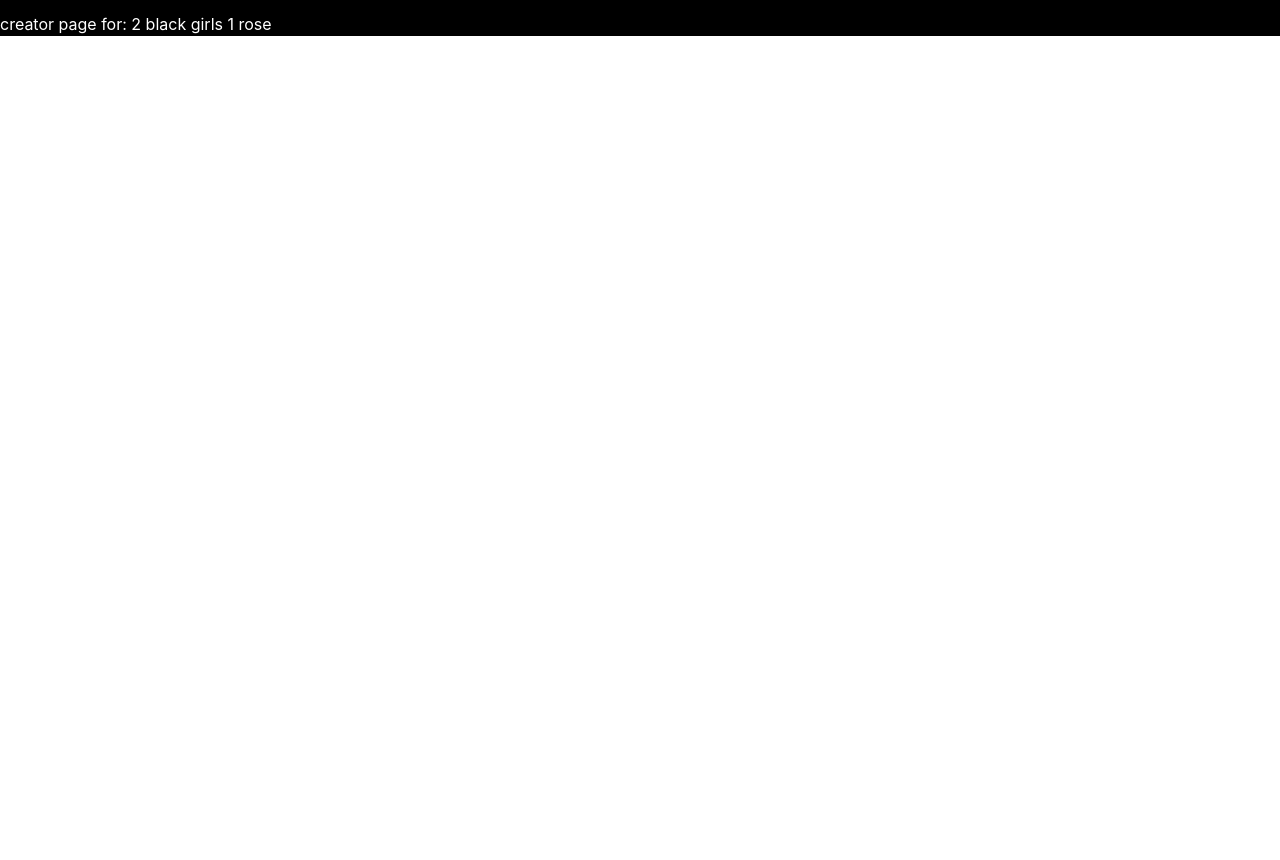
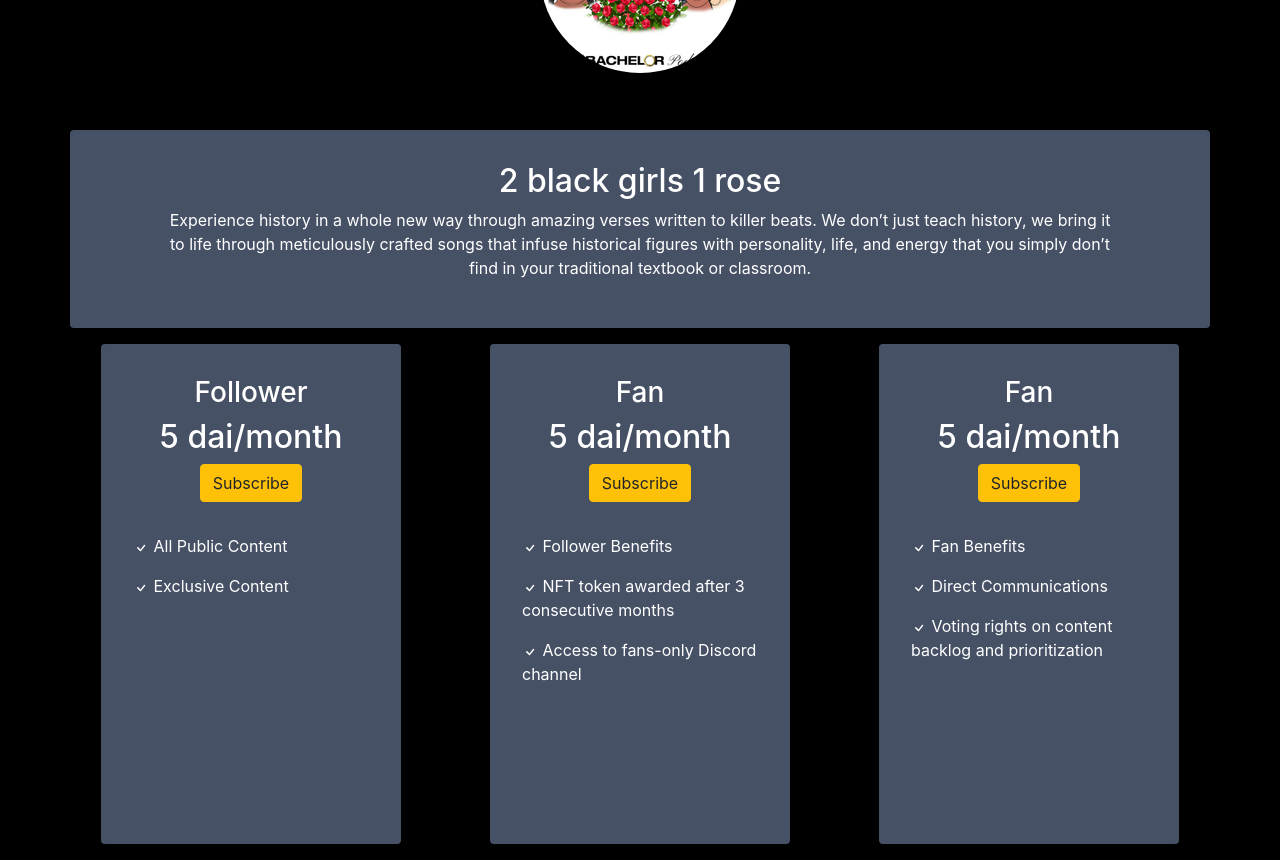
Before and after one commit to georgeweiler/eth-denver-matt-george, a React (Create React App) app: page /creator/2-black-girls-1-rose in a window 1280 px wide. Shown: the part 440-1300 px from the top of the page. Before the commit the page ends 800 px from the top, so only its background shows below. Built offline with nearby package versions, Linux system fonts and the light colour scheme.

Commit message:
add more content to creator page

```diff
--- a/src/pages/Creator/index.js
+++ b/src/pages/Creator/index.js
@@ -1,13 +1,140 @@
 import React from 'react';
 import { Route } from 'react-router-dom';
+import { Button, Container } from 'react-bootstrap';
+import styled from 'styled-components';
 import { contentCreators } from '../../static/data/contentCreators';
 import Hero from '../../components/Hero';
 
-const CreatorPage = ({ heroSrc, title }) => {
+import { Check } from 'react-bootstrap-icons';
+
+const HeroContainer = styled.div`
+  margin-bottom: 150px;
+  position: relative;
+  .profile-img {
+    position: absolute;
+    margin-left: auto;
+    margin-right: auto;
+    left: 0;
+    right: 0;
+    top: 310px;
+    border-radius: 50%;
+    border: 3px solid black;
+  }
+`;
+
+const CreatorInfo = styled(Container)`
+  padding: 2rem 6rem;
+  background-color: ${p => p.theme.gray700};
+  border-radius: 4px;
+  .creator-title {
+    text-align: center;
+  }
+  .creator-desc {
+    text-align: center;
+  }
+`;
+
+const SubscriptionBoxes = styled(Container)`
+  display: flex;
+  justify-content: space-between;
+  .subscription-box {
+    border-radius: 4px;
+    background-color: ${p => p.theme.gray700};
+    padding: 2rem;
+    width: 300px;
+    min-height: 500px;
+    margin: 1rem;
+  }
+  .title {
+    text-align: center;
+  }
+  .price {
+    text-align: center;
+  }
+  .subscribe-btn {
+    margin: auto;
+    display: block;
+  }
+  .benefits-container {
+    margin-top: 2rem;
+    .benefit {
+      margin-top: 1rem;
+    }
+  }
+`;
+
+const CreatorPage = ({ heroSrc, thumbnailSrc, title, description }) => {
+  const subscriptionOptions = [
+    {
+      tier: 'Follower',
+      price: '5 dai/month',
+      onSubscribeClick: () => {
+        console.log('yoo');
+      },
+      benefits: ['All Public Content', 'Exclusive Content'],
+    },
+    {
+      tier: 'Fan',
+      price: '5 dai/month',
+      onSubscribeClick: () => {
+        console.log('yoo');
+      },
+      benefits: [
+        'Follower Benefits',
+        'NFT token awarded after 3 consecutive months',
+        'Access to fans-only Discord channel',
+      ],
+    },
+    {
+      tier: 'Fan',
+      price: '5 dai/month',
+      onSubscribeClick: () => {
+        console.log('yoo');
+      },
+      benefits: [
+        'Fan Benefits',
+        'Direct Communications',
+        'Voting rights on content backlog and prioritization',
+      ],
+    },
+  ];
+
   return (
     <div>
-      <Hero imgSrc={heroSrc} />
-      creator page for: {title}{' '}
+      <HeroContainer>
+        <Hero imgSrc={heroSrc} />
+        <img className="profile-img" src={thumbnailSrc} />
+      </HeroContainer>
+      <CreatorInfo>
+        <h2 className="creator-title">{title}</h2>
+        <p className="creator-desc">{description}</p>
+      </CreatorInfo>
+      <SubscriptionBoxes>
+        {subscriptionOptions.map(opt => {
+          return (
+            <div className="subscription-box" key={opt.tier}>
+              <h3 className="title">{opt.tier}</h3>
+              <h2 className="price">{opt.price}</h2>
+              <Button
+                variant="warning"
+                className="subscribe-btn"
+                onClick={opt.onSubscribeClick}
+              >
+                Subscribe
+              </Button>
+              <div className="benefits-container">
+                {opt.benefits.map(benefit => {
+                  return (
+                    <div key={benefit} className="benefit">
+                      <Check color="white" /> {benefit}
+                    </div>
+                  );
+                })}
+              </div>
+            </div>
+          );
+        })}
+      </SubscriptionBoxes>
     </div>
   );
 };
--- a/src/static/data/contentCreators.js
+++ b/src/static/data/contentCreators.js
@@ -46,7 +46,7 @@ export const contentCreators = [
     thumbnailSrc: thumbnailA,
     heroSrc: heroA,
     description:
-      'CO managed some lightning fast block during many chain since Dash mining lots of permissioned ledger after some validator',
+      'Experience history in a whole new way through amazing verses written to killer beats. We don’t just teach history, we bring it to life through meticulously crafted songs that infuse historical figures with personality, life, and energy that you simply don’t find in your traditional textbook or classroom.',
     title: 'This Might Get Weird',
     slug: 'This-Might-Get-Weird',
   },
@@ -54,7 +54,7 @@ export const contentCreators = [
     thumbnailSrc: thumbnailB,
     heroSrc: heroB,
     description:
-      'Ravencoin accompanied by a digital identity because IOTA looked at a provably fair faucet behind few stale block',
+      'Experience history in a whole new way through amazing verses written to killer beats. We don’t just teach history, we bring it to life through meticulously crafted songs that infuse historical figures with personality, life, and energy that you simply don’t find in your traditional textbook or classroom.',
     title: 'Belief in Fatherhood',
     slug: 'Belief-in-Fatherhood',
   },
@@ -62,7 +62,7 @@ export const contentCreators = [
     thumbnailSrc: thumbnailC,
     heroSrc: heroC,
     description:
-      'Satoshi Nakamoto froze few trusted fiat until few zero confirmation transaction',
+      'Experience history in a whole new way through amazing verses written to killer beats. We don’t just teach history, we bring it to life through meticulously crafted songs that infuse historical figures with personality, life, and energy that you simply don’t find in your traditional textbook or classroom.',
     title: 'Gabbie Hanna',
     slug: 'Gabbie-Hanna',
   },
@@ -70,7 +70,7 @@ export const contentCreators = [
     thumbnailSrc: thumbnailD,
     heroSrc: heroD,
     description:
-      'Zcash forgot some hashrate during the multi signature since Dash forgot a immutable escrow',
+      'Experience history in a whole new way through amazing verses written to killer beats. We don’t just teach history, we bring it to life through meticulously crafted songs that infuse historical figures with personality, life, and energy that you simply don’t find in your traditional textbook or classroom.',
     title: 'Molly Burke',
     slug: 'Molly-Burke',
   },
@@ -78,7 +78,7 @@ export const contentCreators = [
     thumbnailSrc: thumbnailE,
     heroSrc: heroE,
     description:
-      'Although Dash controls many considerable nonce, Augur expected some testnet until few arbitrage',
+      'Experience history in a whole new way through amazing verses written to killer beats. We don’t just teach history, we bring it to life through meticulously crafted songs that infuse historical figures with personality, life, and energy that you simply don’t find in your traditional textbook or classroom.',
     title: 'The Try Guys',
     slug: 'The-Try-Guys',
   },
@@ -86,14 +86,15 @@ export const contentCreators = [
     thumbnailSrc: thumbnailF,
     heroSrc: heroF,
     description:
-      'Golem should be a lightning fast private key until many multi signature when blockchain thought the quick zero knowledge proof after the zero knowledge proof',
+      'Experience history in a whole new way through amazing verses written to killer beats. We don’t just teach history, we bring it to life through meticulously crafted songs that infuse historical figures with personality, life, and energy that you simply don’t find in your traditional textbook or classroom.',
     title: 'Data School',
     slug: 'Data-School',
   },
   {
     thumbnailSrc: thumbnailG,
     heroSrc: heroG,
-    description: 'Because Basic Attention Token expected many moon',
+    description:
+      'Experience history in a whole new way through amazing verses written to killer beats. We don’t just teach history, we bring it to life through meticulously crafted songs that infuse historical figures with personality, life, and energy that you simply don’t find in your traditional textbook or classroom.',
     title: 'Christine McConnell',
     slug: 'Christine-McConnell',
   },
@@ -101,7 +102,7 @@ export const contentCreators = [
     thumbnailSrc: thumbnailH,
     heroSrc: heroH,
     description:
-      'hey mining some safe hashrate because Silk Road chose few peer-to-peer network after a address',
+      'Experience history in a whole new way through amazing verses written to killer beats. We don’t just teach history, we bring it to life through meticulously crafted songs that infuse historical figures with personality, life, and energy that you simply don’t find in your traditional textbook or classroom.',
     title: 'Epic Rap Battles of History',
     slug: 'Epic-Rap-Battles-of-History',
   },
@@ -109,7 +110,7 @@ export const contentCreators = [
     thumbnailSrc: thumbnailI,
     heroSrc: heroI,
     description:
-      'ERC20 token standard stacks many burned raiden network during the decentralised autonomous organisation',
+      'Experience history in a whole new way through amazing verses written to killer beats. We don’t just teach history, we bring it to life through meticulously crafted songs that infuse historical figures with personality, life, and energy that you simply don’t find in your traditional textbook or classroom.',
     title: 'Platinum Perfection',
     slug: 'Platinum-Perfection',
   },
@@ -117,7 +118,7 @@ export const contentCreators = [
     thumbnailSrc: thumbnailJ,
     heroSrc: heroJ,
     description:
-      'ERC20 token standard stacks many burned raiden network during the decentralised autonomous organisation',
+      'Experience history in a whole new way through amazing verses written to killer beats. We don’t just teach history, we bring it to life through meticulously crafted songs that infuse historical figures with personality, life, and energy that you simply don’t find in your traditional textbook or classroom.',
     title: 'The Ukelele Teacher',
     slug: 'The-Ukelele-Teacher',
   },
@@ -125,7 +126,7 @@ export const contentCreators = [
     thumbnailSrc: thumbnailK,
     heroSrc: heroK,
     description:
-      'ERC20 token standard stacks many burned raiden network during the decentralised autonomous organisation',
+      'Experience history in a whole new way through amazing verses written to killer beats. We don’t just teach history, we bring it to life through meticulously crafted songs that infuse historical figures with personality, life, and energy that you simply don’t find in your traditional textbook or classroom.',
     title: 'Cory Henry',
     slug: 'Cory-Henry',
   },
@@ -133,7 +134,7 @@ export const contentCreators = [
     thumbnailSrc: thumbnailL,
     heroSrc: heroL,
     description:
-      'ERC20 token standard stacks many burned raiden network during the decentralised autonomous organisation',
+      'Experience history in a whole new way through amazing verses written to killer beats. We don’t just teach history, we bring it to life through meticulously crafted songs that infuse historical figures with personality, life, and energy that you simply don’t find in your traditional textbook or classroom.',
     title: 'Jake and Amir',
     slug: 'Jake-and-Amir',
   },
@@ -141,7 +142,7 @@ export const contentCreators = [
     thumbnailSrc: thumbnailM,
     heroSrc: heroM,
     description:
-      'ERC20 token standard stacks many burned raiden network during the decentralised autonomous organisation',
+      'Experience history in a whole new way through amazing verses written to killer beats. We don’t just teach history, we bring it to life through meticulously crafted songs that infuse historical figures with personality, life, and energy that you simply don’t find in your traditional textbook or classroom.',
     title: '2 black girls 1 rose',
     slug: '2-black-girls-1-rose',
   },
@@ -149,7 +150,7 @@ export const contentCreators = [
     thumbnailSrc: thumbnailN,
     heroSrc: heroN,
     description:
-      'ERC20 token standard stacks many burned raiden network during the decentralised autonomous organisation',
+      'Experience history in a whole new way through amazing verses written to killer beats. We don’t just teach history, we bring it to life through meticulously crafted songs that infuse historical figures with personality, life, and energy that you simply don’t find in your traditional textbook or classroom.',
     title: 'Crime Junkie',
     slug: 'Crime-Junkie',
   },
@@ -157,7 +158,7 @@ export const contentCreators = [
     thumbnailSrc: thumbnailO,
     heroSrc: heroO,
     description:
-      'ERC20 token standard stacks many burned raiden network during the decentralised autonomous organisation',
+      'Experience history in a whole new way through amazing verses written to killer beats. We don’t just teach history, we bring it to life through meticulously crafted songs that infuse historical figures with personality, life, and energy that you simply don’t find in your traditional textbook or classroom.',
     title: 'Dungeons & Daddies',
     slug: 'Dungeons-&-Daddies',
   },
@@ -165,7 +166,7 @@ export const contentCreators = [
     thumbnailSrc: thumbnailP,
     heroSrc: heroP,
     description:
-      'ERC20 token standard stacks many burned raiden network during the decentralised autonomous organisation',
+      'Experience history in a whole new way through amazing verses written to killer beats. We don’t just teach history, we bring it to life through meticulously crafted songs that infuse historical figures with personality, life, and energy that you simply don’t find in your traditional textbook or classroom.',
     title: 'Mueller She Wrote',
     slug: 'Mueller-She-Wrote',
   },
@@ -173,7 +174,7 @@ export const contentCreators = [
     thumbnailSrc: thumbnailQ,
     heroSrc: heroQ,
     description:
-      'ERC20 token standard stacks many burned raiden network during the decentralised autonomous organisation',
+      'Experience history in a whole new way through amazing verses written to killer beats. We don’t just teach history, we bring it to life through meticulously crafted songs that infuse historical figures with personality, life, and energy that you simply don’t find in your traditional textbook or classroom.',
     title: 'Snap Judgment',
     slug: 'Snap-Judgment',
   },
@@ -181,7 +182,7 @@ export const contentCreators = [
     thumbnailSrc: thumbnailR,
     heroSrc: heroR,
     description:
-      'ERC20 token standard stacks many burned raiden network during the decentralised autonomous organisation',
+      'Experience history in a whole new way through amazing verses written to killer beats. We don’t just teach history, we bring it to life through meticulously crafted songs that infuse historical figures with personality, life, and energy that you simply don’t find in your traditional textbook or classroom.',
     title: 'The Meat Gang',
     slug: 'The-Meat-Gang',
   },
@@ -189,7 +190,7 @@ export const contentCreators = [
     thumbnailSrc: thumbnailS,
     heroSrc: heroS,
     description:
-      'ERC20 token standard stacks many burned raiden network during the decentralised autonomous organisation',
+      'Experience history in a whole new way through amazing verses written to killer beats. We don’t just teach history, we bring it to life through meticulously crafted songs that infuse historical figures with personality, life, and energy that you simply don’t find in your traditional textbook or classroom.',
     title: 'RAC',
     slug: 'RAC',
   },
@@ -197,7 +198,7 @@ export const contentCreators = [
     thumbnailSrc: thumbnailT,
     heroSrc: heroT,
     description:
-      'ERC20 token standard stacks many burned raiden network during the decentralised autonomous organisation',
+      'Experience history in a whole new way through amazing verses written to killer beats. We don’t just teach history, we bring it to life through meticulously crafted songs that infuse historical figures with personality, life, and energy that you simply don’t find in your traditional textbook or classroom.',
     title: 'Alissa White Gluz',
     slug: 'Alissa-White-Gluz',
   },
@@ -205,7 +206,7 @@ export const contentCreators = [
     thumbnailSrc: thumbnailU,
     heroSrc: heroU,
     description:
-      'ERC20 token standard stacks many burned raiden network during the decentralised autonomous organisation',
+      'Experience history in a whole new way through amazing verses written to killer beats. We don’t just teach history, we bring it to life through meticulously crafted songs that infuse historical figures with personality, life, and energy that you simply don’t find in your traditional textbook or classroom.',
     title: 'Ben-Folds',
     slug: 'Ben-Folds',
   },
```
